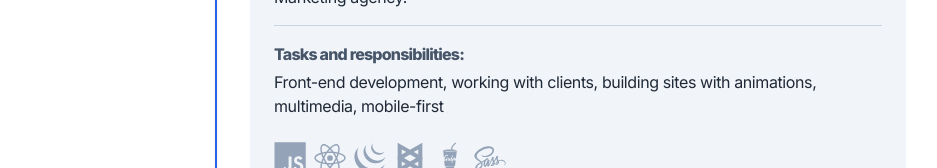
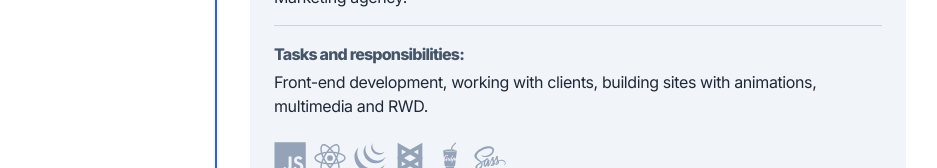
Before and after one commit to bartoszkrawczyk2/bartoszkrawczyk.com, a Next.js app: page / in a window 1280 px wide. Shown: the part 2488-2656 px from the top of the page, without its empty margins (182-1119 px from the left). Built offline with nearby package versions, Linux system fonts and the light colour scheme.

Commit message:
Update resume

```diff
--- a/src/data/resume.ts
+++ b/src/data/resume.ts
@@ -55,7 +55,7 @@ export const resume: ResumeEntry[] = [
     from: dateFmt(new Date('2018-01-10')),
     to: dateFmt(new Date('2023-01-31')),
     description: 'SaaS platform for photographers and their clients.',
-    responsibilites: 'Team management, product design, specifying requirements, front-end development',
+    responsibilites: 'Team management, product design, specifying requirements, front-end development.',
     icons: ['Typescript', 'React', 'Redux', 'Styled-components', 'Webpack', 'Next.js', 'Cypress'],
   },
   {
@@ -85,8 +85,7 @@ export const resume: ResumeEntry[] = [
     from: dateFmt(new Date('2014/08/1')),
     to: dateFmt(new Date('2015/09/1')),
     description: 'Marketing agency.',
-    responsibilites:
-      'Front-end development, working with clients, building sites with animations, multimedia, mobile-first',
+    responsibilites: 'Front-end development, working with clients, building sites with animations, multimedia and RWD.',
     icons: ['Javascript', 'React', 'jQuery', 'Backbone.js', 'Gulp.js', 'Sass'],
   },
   {
```
